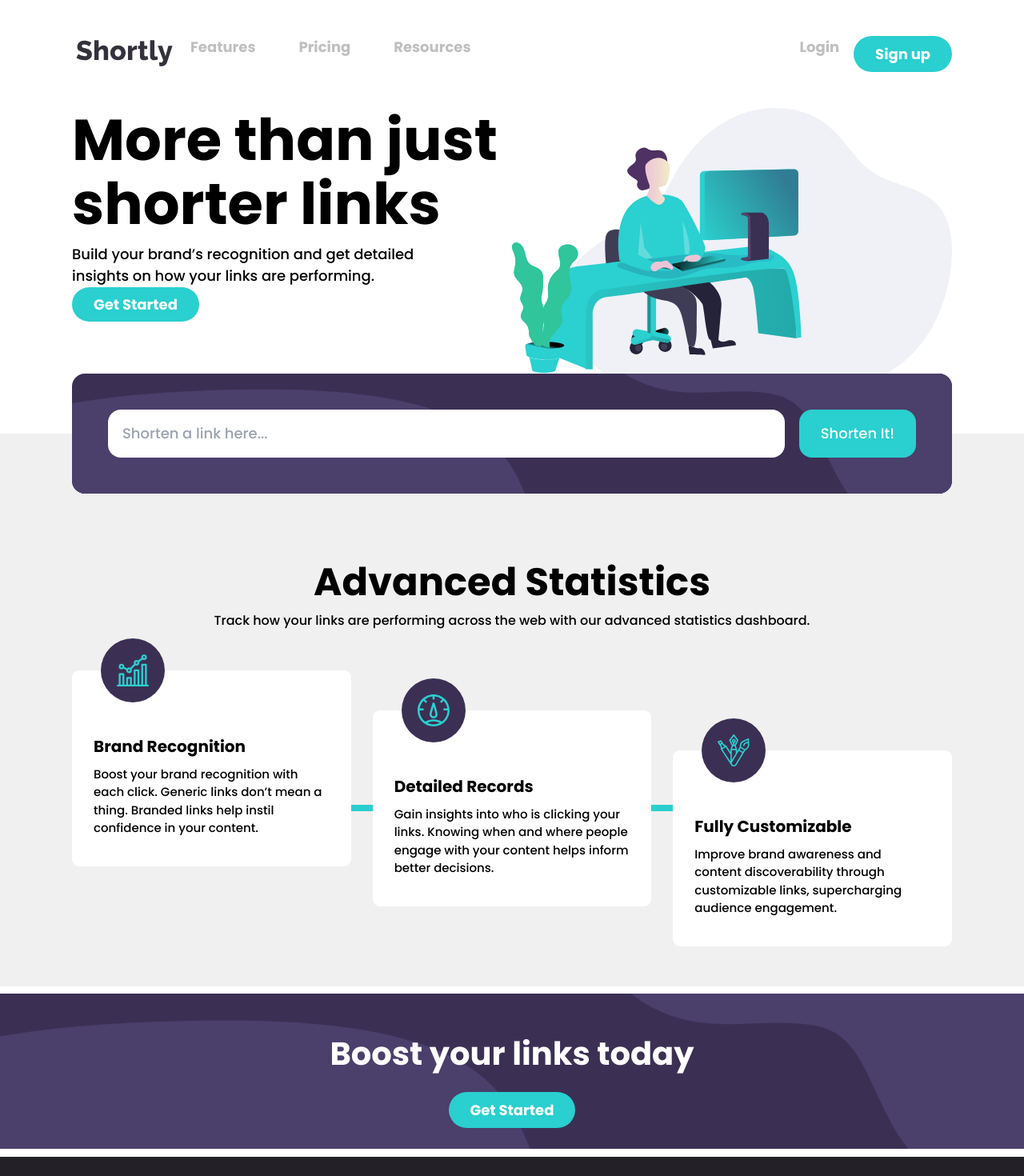
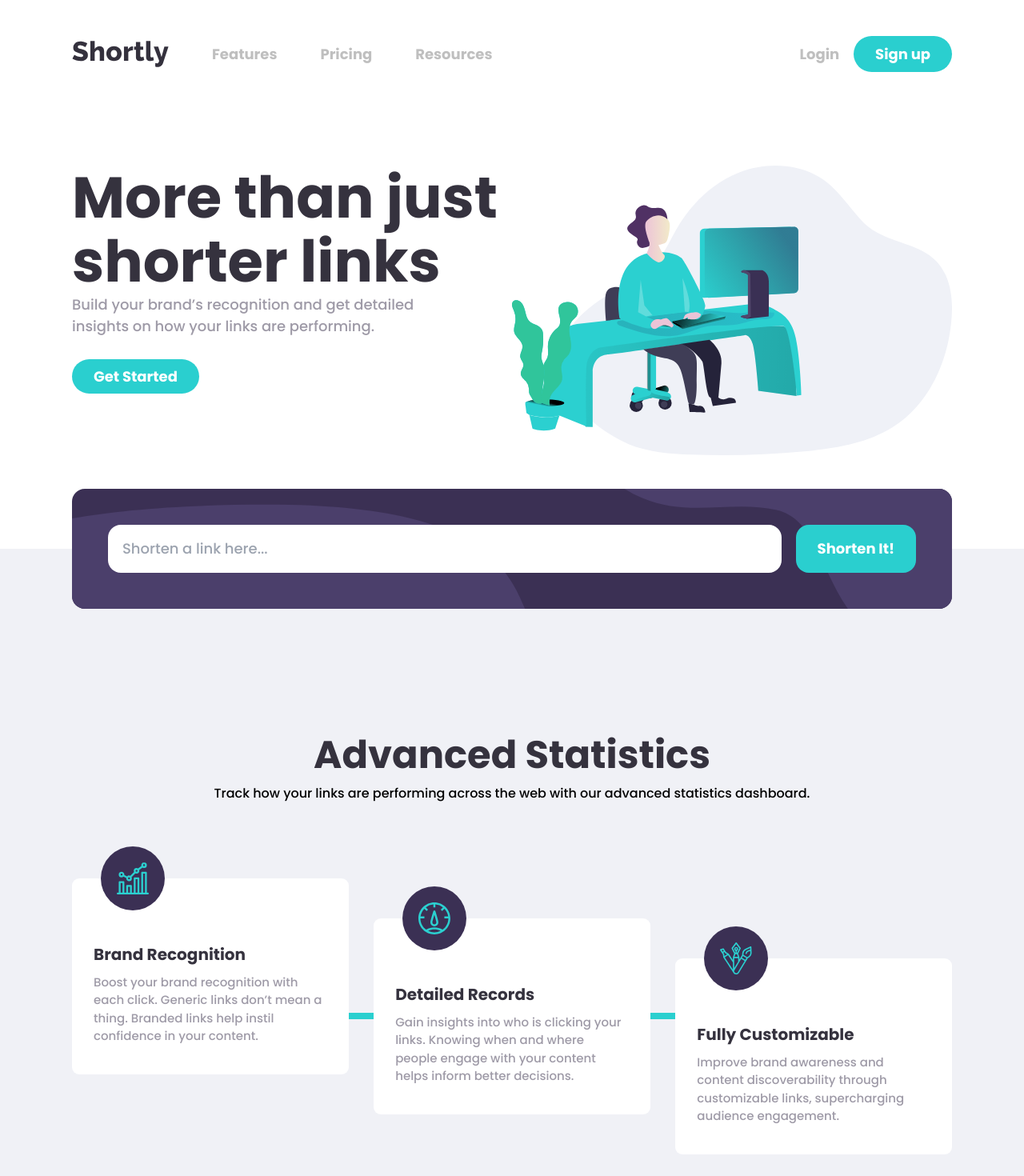
Before and after one commit to tulza/url-shortening-api, a React (Vite) app: page / in a window 1280 px wide. Shown: the top 1470 px of the page at 80% size. Built offline with nearby package versions, Linux system fonts and the light colour scheme.

Commit message:
desktop web complete

```diff
--- a/src/component/DockBottom.jsx
+++ b/src/component/DockBottom.jsx
@@ -5,7 +5,7 @@ const DockBottom = () => {
     <div className="flex justify-center py-8 flex-col items-center relative w-full overflow-hidden">
       <img
         src="../../resources/images/bg-shorten-desktop.svg"
-        className="bg-shorten-link-box w-full absolute"
+        className="bg-shorten-link-box h-full w-full absolute"
       />
       <p className="z-10 text-white font-bold text-[40px] py-4">
         Boost your links today
--- a/src/component/FooterLinks.jsx
+++ b/src/component/FooterLinks.jsx
@@ -3,7 +3,7 @@ import React from "react";
 const FooterLinks = () => {
   return (
     <>
-      <div className="grid grid-cols-[33%_50%_auto] py-10 w-full">
+      <div className="grid grid-cols-[33%_50%_auto] py-10 w-full h-full">
         <img src="../resources/images/logo-white.svg" className="h-33" />
         <div id="footer-links">
           <div>
@@ -32,7 +32,7 @@ const FooterLinks = () => {
             className="h-[24px]"
           />
           <img
-            src="../resources/images/icon-twitter.svg"
+            src="../.././resources\images\icon-twitter.svg"
             className="h-[24px]"
           />
           <img
--- a/src/component/HomePage.jsx
+++ b/src/component/HomePage.jsx
@@ -16,7 +16,7 @@ const HomePage = () => {
           <PageIntro />
         </div>
       </div>
-      <div className=" center-web bg-[#f0f0f0] w-full">
+      <div className=" center-web bg-statistics w-full">
         <div className="section-container">
           <ShortenItBar />
           <StatisticContainer />
@@ -25,7 +25,7 @@ const HomePage = () => {
       <div className=" center-we w-full">
         <DockBottom />
       </div>
-      <div className=" center-web bg-bg4 w-full">
+      <div className="flex flex-1 center-web bg-bg4 w-full ">
         <div className="section-container">
           <FooterLinks />
         </div>
--- a/src/component/Navigation.jsx
+++ b/src/component/Navigation.jsx
@@ -15,14 +15,14 @@ const Button = ({ label }) => {
 const Navigation = () => {
   return (
     <div className="flex flex-row">
-      <img src="../resources/images/logo.svg" className="h-full m-1" />
+      <img src="../resources/images/logo.svg" className="h-full m-auto pr-8" />
       <div className="w-full flex justify-between">
-        <div className="flex flex-row gap-4">
+        <div className="flex flex-row items-center gap-4">
           <Button label="Features" />
           <Button label="Pricing" />
           <Button label="Resources" />
         </div>
-        <div className="flex flex-row">
+        <div className="flex flex-row items-center ">
           <Button label="Login" />
           <a href="#" className="button">
             Sign up
--- a/src/component/PageIntro.jsx
+++ b/src/component/PageIntro.jsx
@@ -3,12 +3,12 @@ import React from "react";
 const PageIntro = () => {
   return (
     <>
-      <div id="intro">
+      <div id="intro" className="my-16">
         <div>
-          <h1 className="font-bold text-[72px] leading-[80px]">
+          <h1 className="font-bold text-[72px] leading-[80px] text-large-text">
             More than just shorter links
           </h1>
-          <p className="py-2 w-[90%]">
+          <p className="pb-8 w-[90%] text-small-text">
             Build your brand’s recognition and get detailed insights on how your
             links are performing.
           </p>
--- a/src/component/ShortenItBar.jsx
+++ b/src/component/ShortenItBar.jsx
@@ -15,7 +15,7 @@ const ShortenItBar = () => {
       />
       <input
         type="button"
-        className="py-2 px-6 text-white bg-sing-up hover:bg-sing-up-hover z-10 mr-10 h-[60px] rounded-[16px]"
+        className="rounded-[16px] font-bold py-2 px-6 text-white bg-sing-up hover:bg-sing-up-hover z-10 mr-10 h-[60px] rounded-[16px]"
         value="Shorten It!"
       />
     </div>
--- a/src/component/StatisticsContainer.jsx
+++ b/src/component/StatisticsContainer.jsx
@@ -7,8 +7,8 @@ const AspectBox = ({ aspectLabel, details, imgUrl }) => {
         <img src={imgUrl} className="w-[40px] h-[40px]"></img>
       </div>
 
-      <p className="font-bold text-[20px]">{aspectLabel}</p>
-      <p className="pt-2 pb-4 text-[15px]">{details}</p>
+      <p className="font-bold text-[20px] text-large-text">{aspectLabel}</p>
+      <p className="pt-2 pb-4 text-[15px] text-small-text">{details}</p>
     </div>
   );
 };
@@ -16,15 +16,17 @@ const AspectBox = ({ aspectLabel, details, imgUrl }) => {
 const StatisticContainer = () => {
   return (
     <>
-      <div className="flex flex-col text-center">
-        <p className="font-bold text-[48px]">Advanced Statistics</p>
+      <div className="flex flex-col text-center py-16">
+        <p className="font-bold text-[48px] text-large-text">
+          Advanced Statistics
+        </p>
         <p className="text-[16px]">
           Track how your links are performing across the web with our advanced
           statistics dashboard.
         </p>
       </div>
       <div>
-        <div className="flex relative items-center justify-center py-[100px]">
+        <div className="flex relative items-center justify-center py-16 pb-32 ">
           <div className="bg-grid-line h-[8px] w-[75%] absolute" />
           <div id="statistic-grid" className="z-10">
             <AspectBox
--- a/src/style/styles.css
+++ b/src/style/styles.css
@@ -7,8 +7,12 @@
   font-size: 18px;
 }
 
-.root,
 body {
+  height: 0;
+}
+#root {
+  display: flex;
+  flex-direction: column;
   height: 100vh;
 }
 
@@ -18,7 +22,7 @@ body {
 }
 
 #statistic-grid {
-  @apply grid grid-cols-3 gap-6;
+  @apply grid grid-cols-3 gap-7;
 }
 
 #statistic-grid .Aspect-box:nth-child(1) {
@@ -34,7 +38,7 @@ body {
   @apply text-[12px] pb-2;
 }
 #footer-links p {
-  @apply font-normal leading-8 text-[12px];
+  @apply font-normal leading-6 text-[12px] text-small-text;
 }
 
 .section-container {
--- a/tailwind.config.js
+++ b/tailwind.config.js
@@ -16,10 +16,11 @@ export default {
         "shorten-link-box": "hsl(257, 27%, 26%)",
         white: "#fff",
 
-        bg1: "hsl(0, 0%, 95%)",
-        bg2: "hsl(257, 7%, 63%)",
-        bg3: "hsl(255, 11%, 22%)",
+        statistics: "rgb(240,241,246)",
         bg4: "hsl(260, 8%, 14%)",
+
+        "large-text": "hsl(255, 11%, 22%)",
+        "small-text": "hsl(257, 7%, 63%)",
       },
     },
   },
```
